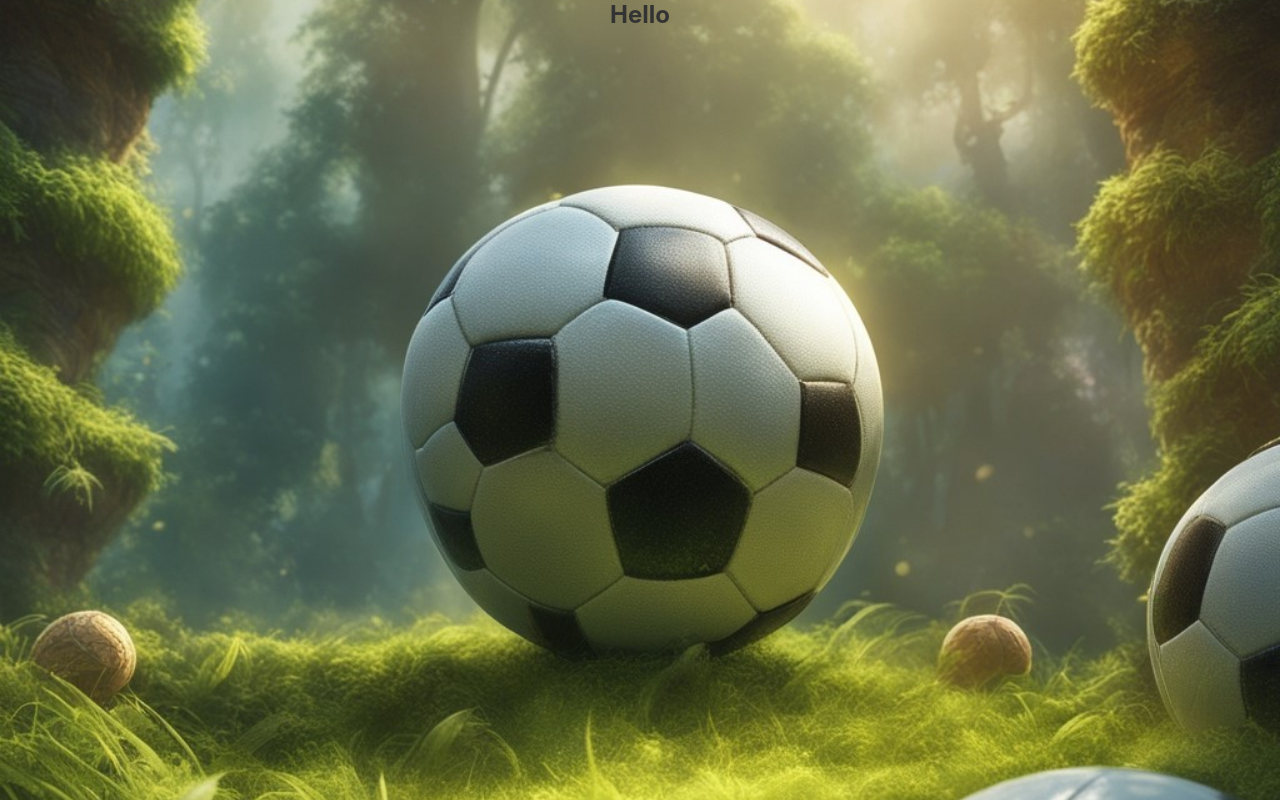
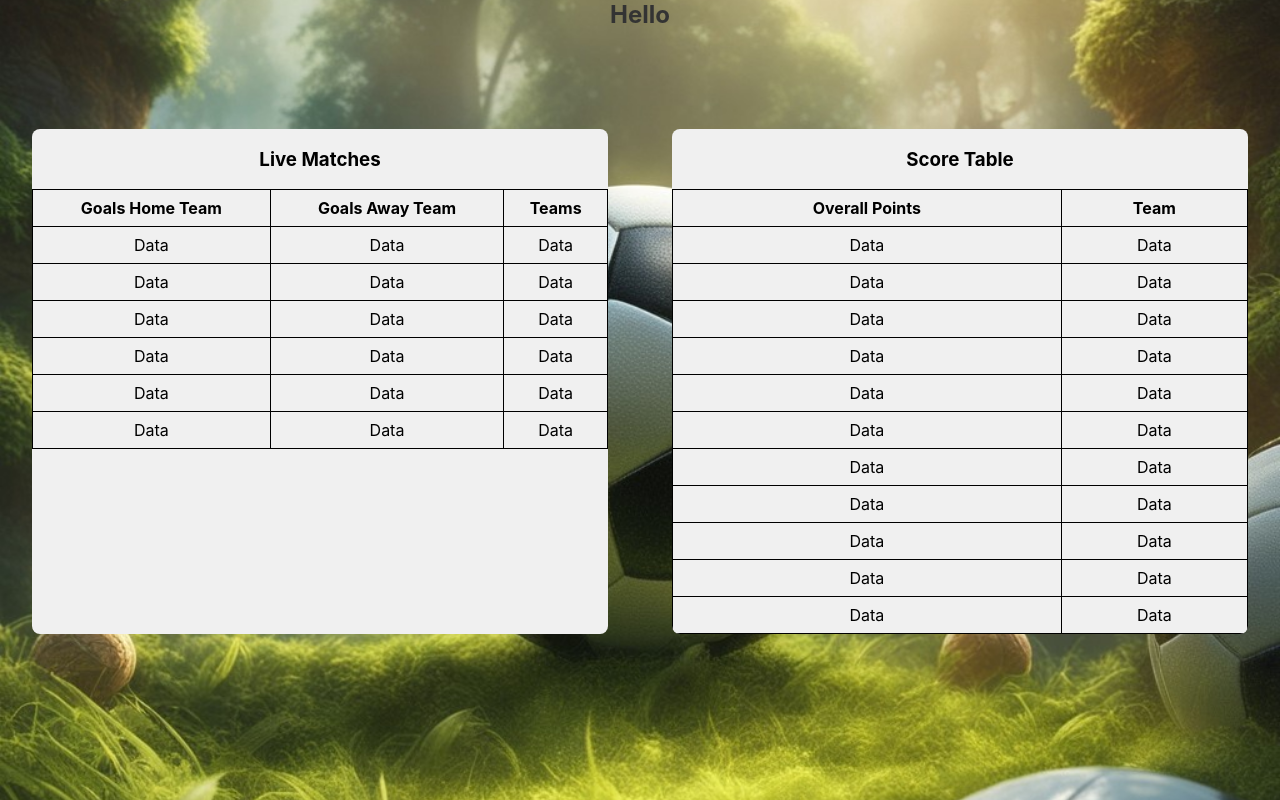
Before and after one commit to AmielCohen96/leagueClient, a React (Create React App) app: page /stream-page in a window 1280 px wide. Built offline with nearby package versions, Linux system fonts and the light colour scheme.

Commit message:
working on teams (dashboard)

```diff
--- a/src/components/StreamPage.css
+++ b/src/components/StreamPage.css
@@ -1,3 +1,31 @@
 h2 {
     margin-top: 0
 }
+
+.tables-container {
+    margin-top: 100px;
+    display: flex;
+    justify-content: space-around;
+}
+
+.left-table, .right-table {
+    width: 45%; /* Adjust as needed */
+    background-color: #f0f0f0; /* Light grey background */
+    border-radius: 8px; /* Slightly rounded corners */
+    overflow: hidden; /* Ensure rounded corners are applied properly */
+}
+
+table {
+    width: 100%;
+    border-collapse: collapse;
+}
+
+th, td {
+    border: 1px solid black;
+    padding: 8px;
+    text-align: center;
+}
+
+h3 {
+    text-align: center;
+}
--- a/src/components/StreamPage.js
+++ b/src/components/StreamPage.js
@@ -1,12 +1,62 @@
-import React from 'react';
+import React, { useEffect } from 'react';
 import './StreamPage.css';
 
 const StreamPage = ({ username }) => {
+
+    useEffect(() => {
+        // This function will run when the component is mounted (rendered for the first time)
+        console.log("Component mounted");
+
+        // You can perform any actions here
+        // For example, fetching data, initializing state, etc.
+    }, []); // Empty dependency array means this effect will only run once, when the component mounts
+
+
     return (
         <div className="welcome-container">
             <h2>Hello {username}</h2>
-
-            {/* Add more content for the welcome page */}
+            <div className="tables-container">
+                <div className="left-table">
+                    <h3>Live Matches</h3>
+                    <table>
+                        <thead>
+                        <tr>
+                            <th>Goals Home Team</th>
+                            <th>Goals Away Team</th>
+                            <th>Teams</th>
+                        </tr>
+                        </thead>
+                        <tbody>
+                        {[...Array(6)].map((_, index) => (
+                            <tr key={index}>
+                                <td>Data</td>
+                                <td>Data</td>
+                                <td>Data</td>
+                            </tr>
+                        ))}
+                        </tbody>
+                    </table>
+                </div>
+                <div className="right-table">
+                    <h3>Score Table</h3>
+                    <table>
+                        <thead>
+                        <tr>
+                            <th>Overall Points</th>
+                            <th>Team</th>
+                        </tr>
+                        </thead>
+                        <tbody>
+                        {[...Array(11)].map((_, index) => (
+                            <tr key={index}>
+                                <td>Data</td>
+                                <td>Data</td>
+                            </tr>
+                        ))}
+                        </tbody>
+                    </table>
+                </div>
+            </div>
         </div>
     );
 };
```
